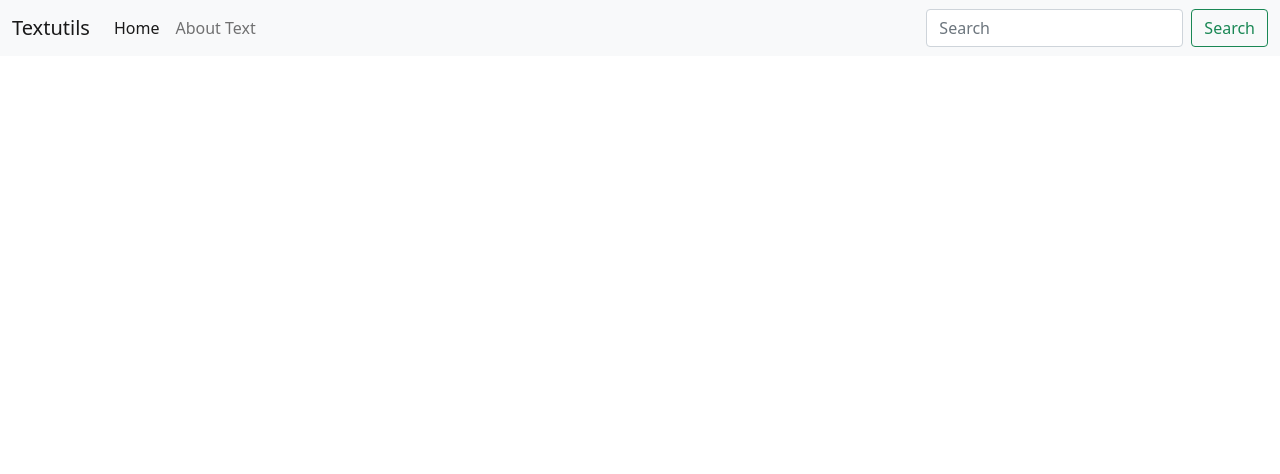
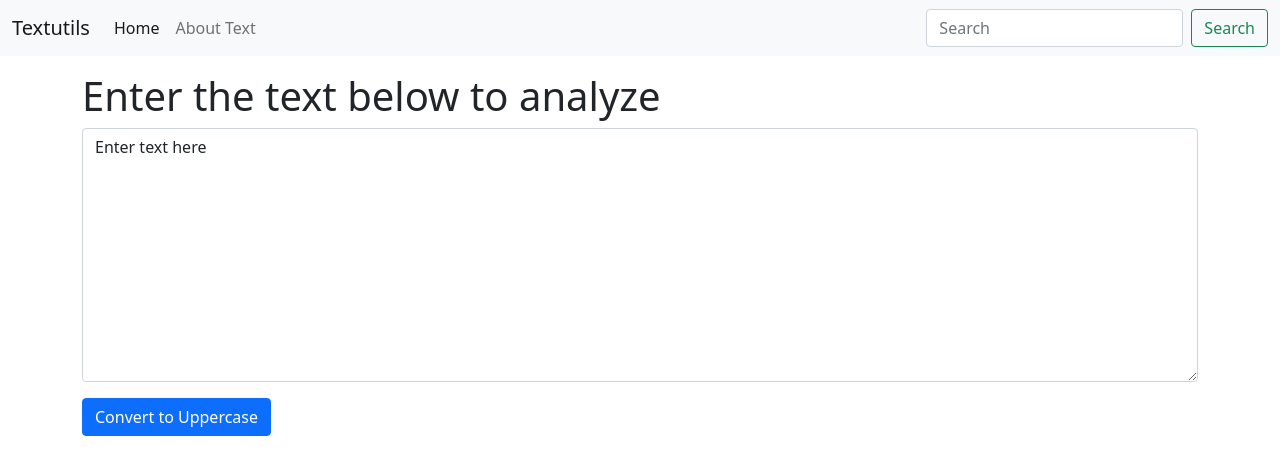
Before and after one commit to vishalverma1999/Stratin-from-video-6-React-Js-Tutorials-in-Hindi-by-CWH, a React (Create React App) app: page / in a window 1280 px wide. Shown: the top 474 px of the page. Built offline with nearby package versions, Linux system fonts and the light colour scheme.

Commit message:
Understanding State & Handling Events in React #7

```diff
--- a/src/App.js
+++ b/src/App.js
@@ -1,6 +1,6 @@
 import './App.css';
 import Navbar from './components/Navbar';
-
+import TextForm from './components/TextForm';
 function App() {
   return (
     <>
@@ -9,9 +9,14 @@
    {/*agr aap component ki andar ki cheezo ko manipulate karna chahte ho to wo props ya properties ki madad se hoga...props is just like jhola hai jisme hum yaha se kuch cheeze daaldenge aur fir Navbar componenet mein jaakar props. karke nikal lenge ya fir agar curly braces ke form mein props pass kiya hai to props. karne ki koi jarurat nahi direct hi jo pass kiya hai use apply kar sakte ho*/}
    {/* AAP KABHI BHI PROPS KO COMPONENET MEIN JAAKR CHANGE NAHI KARENGE, app.js se jo decide kar liye aapne props uske naad change nahi honge componenet waale folder mein jaakar here it is Navbar....means PROPS ARE READ ONLY */}
 
-
   {/* <Navbar/>      */}
   {/*defaultProps will be used*/}
+
+
+  <div className="container my-3 ">
+
+  <TextForm heading="Enter the text below to analyze"/>
+  </div>
 
    </>
 
--- /dev/null
+++ b/src/components/TextForm.js
@@ -0,0 +1,34 @@
+// state belongs to component.. Assume textarea mein heading text likha hua hai to wo uski ek state hai jo ek variable mein store hogi, par jaise aap kuch aur likhte ho to uski state badal gayi aur jo naya updated content hai wo ek doosre variable mein store ho jayega uar us doosre variable ko aap use karo as your need to show updated content
+import React, {useState} from 'react'   // useState ek hook hai, class based components we can use this.state to set state but in rfc we introduce hooks concept...basically bina class banaye class ke features ko use karpane is hooks
+
+export default function TextForm(props) {
+    const handleOnChange = (event)=> {
+        console.log("OnChange");
+        setText(event.target.value);   {/* textarea mein jo bhi pehle se tha aur jo bhi extra kuch likhoge nasically textarea ka jo bhi content hai ya jitni bhi values usme present hai use setText mein lekar Text state ko dedo, ye sab updation text state mein hoga jo ki equals to hai value attribute,hence text state update ho rahi hai*/}
+    }
+
+    const handleUpClick = ()=> {
+        console.log("Uppercase Was Clicked" + text);
+        let newText = text.toUpperCase();
+        setText(newText);
+    }
+
+    const [text, setText]  = useState('Enter text here');
+
+                // ye array destructuring jaisa kuch hai
+                // - text ek variable ya precisely ek state hai jiski default value hai Enter text here
+                // -setText-> jab bhi kuch update hoga wo setText function pakadlega aur fir uski madad se you can update text state
+                // - hum directly text = "dbdhbjk" karke update nahi kar sakte we have to use updation function that is setText
+    // text = "new text";  // wrong way to change the state
+    // setText("new text");  // correct way to change the state
+    return (
+        <div>
+            <h1>{props.heading}</h1>
+            <div className="mb-3 ">
+
+                <textarea className="form-control" value= {text} onChange={handleOnChange} id="myBox" rows="10"></textarea>
+            </div>
+            <button className="btn btn-primary" onClick={handleUpClick} >Convert to Uppercase</button>
+        </div>
+    );
+}
```
Also changed, not shown: src/module1.mjs (deleted, +0 -7 lines), src/module2.mjs (deleted, +0 -13 lines).
